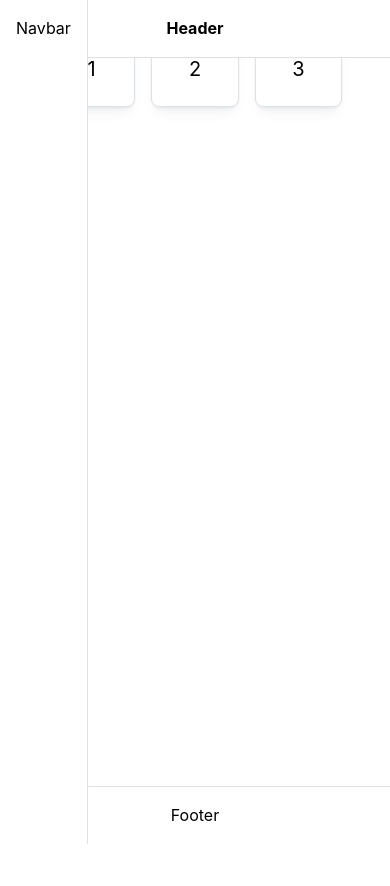
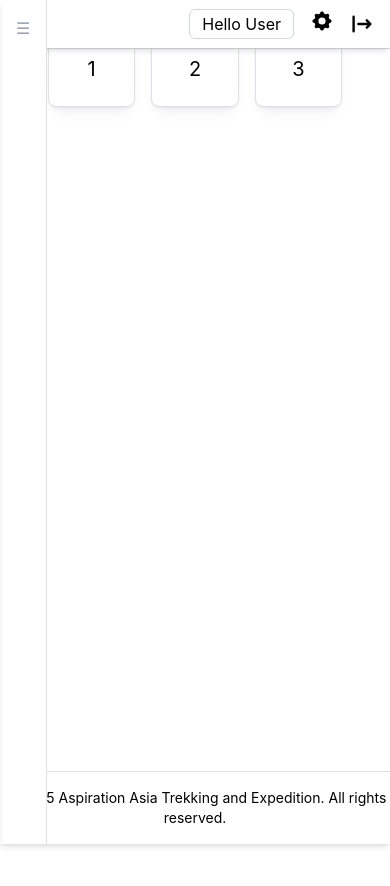
Before and after one commit to adhikari-jagdish/aspire-web-admin, a React (Vite) app: page /dashboard in a window 390 px wide. Shown: the top 886 px of the page. Built offline with nearby package versions, Linux system fonts and the light colour scheme.

Commit message:
Dashboard changes

```diff
--- a/package.json
+++ b/package.json
@@ -17,6 +17,7 @@
     "axios": "^1.9.0",
     "react": "^19.0.0",
     "react-dom": "^19.0.0",
+    "react-icons": "^5.5.0",
     "react-router-dom": "^7.5.3",
     "styled-components": "^6.1.18"
   },
--- /dev/null
+++ b/src/dashboard/components/footer.jsx
@@ -0,0 +1,12 @@
+const Footer = () => {
+  return (
+    <footer className="bg-white text-black py-4 text-center shadow-md">
+      <p className="text-sm">
+        &copy; 2025 Aspiration Asia Trekking and Expedition. All rights
+        reserved.
+      </p>
+    </footer>
+  );
+};
+
+export default Footer;
--- /dev/null
+++ b/src/dashboard/components/header.jsx
@@ -0,0 +1,74 @@
+import { useState, useEffect, useRef } from "react";
+import { HiCog, HiLogout } from "react-icons/hi";
+
+const Header = () => {
+  const [isMenuOpen, setIsMenuOpen] = useState(false);
+  const menuRef = useRef(null);
+
+  // Toggle menu visibility
+  const toggleMenu = () => {
+    setIsMenuOpen(!isMenuOpen);
+  };
+
+  // Handle clicks outside the menu to close it
+  useEffect(() => {
+    const handleClickOutside = (event) => {
+      if (menuRef.current && !menuRef.current.contains(event.target)) {
+        setIsMenuOpen(false);
+      }
+    };
+
+    document.addEventListener("mousedown", handleClickOutside);
+    return () => {
+      document.removeEventListener("mousedown", handleClickOutside);
+    };
+  }, []);
+
+  return (
+    <header className="bg-white text-black h-12 p-4 flex items-center justify-end shadow-md">
+      {/* Settings and Logout Icons */}
+      <div className="flex items-center space-x-4">
+        <div className="border border-gray-300 rounded-md px-3 py-0.5">
+          <span className="text-md font-small">Hello User</span>
+        </div>
+        <div className="relative" ref={menuRef}>
+          <button
+            onClick={toggleMenu}
+            className="hover:text-gray-300 transition-colors cursor-pointer"
+            aria-label="Settings"
+            title="Settings"
+          >
+            <HiCog className="h-6 w-6" />
+          </button>
+          {isMenuOpen && (
+            <div className="absolute right-0 mt-2 w-48 bg-white text-gray-800 rounded-md shadow-lg z-50">
+              <a
+                href="#settings"
+                className="block px-4 py-2 hover:bg-gray-100"
+                onClick={() => setIsMenuOpen(false)}
+              >
+                Settings
+              </a>
+              <a
+                href="#profile"
+                className="block px-4 py-2 hover:bg-gray-100"
+                onClick={() => setIsMenuOpen(false)}
+              >
+                Profile
+              </a>
+            </div>
+          )}
+        </div>
+        <button
+          className="hover:text-gray-300 transition-colors cursor-pointer"
+          aria-label="Logout"
+          title="Logout"
+        >
+          <HiLogout className="h-6 w-6" />
+        </button>
+      </div>
+    </header>
+  );
+};
+
+export default Header;
--- /dev/null
+++ b/src/dashboard/components/side_nav.jsx
@@ -0,0 +1,70 @@
+import { useState } from "react";
+
+const navItems = [
+  { name: "Home", icon: "🏠" },
+  { name: "Tours", icon: "🗺️" },
+  { name: "Trekking", icon: "🥾" },
+  { name: "Expedition", icon: "⛰️" },
+  { name: "About", icon: "ℹ️" },
+  { name: "Contact", icon: "📞" },
+  { name: "Gallery", icon: "📸" },
+  { name: "Hotels", icon: "🏨" },
+  { name: "Vehicles", icon: "🚗" },
+];
+
+const SideNav = () => {
+  const [isOpen, setIsOpen] = useState(false);
+
+  const toggleNavbar = () => {
+    setIsOpen(!isOpen);
+  };
+
+  return (
+    <div className="relative">
+      {/* Mobile Menu Button */}
+      <button
+        onClick={toggleNavbar}
+        className="md:hidden p-4 text-gray-400 focus:outline-none z-50"
+      >
+        {isOpen ? "✖" : "☰"}
+      </button>
+
+      {/* Sidebar */}
+      <div
+        className={`fixed inset-y-0 left-0 w-50 bg-white text-white shadow-md transform ${
+          isOpen ? "translate-x-0" : "-translate-x-full"
+        } md:translate-x-0 transition-transform duration-300 ease-in-out z-40`}
+      >
+        <div className="p-4">
+          <img
+            src="https://i.ibb.co/N2WHzdZv/aspiration-logo-2.png" // <-- replace with your actual logo path
+            alt="Logo"
+            className="w-25 h-25 object-contain text-center mx-auto"
+          />
+        </div>
+        <nav className="mt-4">
+          {navItems.map((item) => (
+            <a
+              key={item.name}
+              href={`#${item.name.toLowerCase()}`}
+              className="flex items-center px-4 py-3 text-black hover:bg-gray-500 hover:text-white transition-colors"
+            >
+              <span className="mr-3">{item.icon}</span>
+              {item.name}
+            </a>
+          ))}
+        </nav>
+      </div>
+
+      {/* Overlay for mobile */}
+      {isOpen && (
+        <div
+          className="fixed inset-0 bg-black opacity-50 md:hidden z-30"
+          onClick={toggleNavbar}
+        ></div>
+      )}
+    </div>
+  );
+};
+
+export default SideNav;
--- a/src/dashboard/view/dashboard_view.jsx
+++ b/src/dashboard/view/dashboard_view.jsx
@@ -1,24 +1,21 @@
-import {
-    AppShell,
-    Card,
-    Text,
-    Grid,
-    Container,
-} from '@mantine/core';
+import { AppShell, Card, Text, Grid, Container } from "@mantine/core";
+import Header from "../components/header";
+import SideNav from "../components/side_nav";
+import Footer from "../components/footer";
 
 const DashboardView = () => {
   return (
     <AppShell>
       <AppShell.Header>
-                <div style={{ padding: '16px', fontWeight: 'bold' }}>Header</div>
+        <Header />
       </AppShell.Header>
 
-            <AppShell.Navbar width={{ base: 200 }}>
-                <div style={{ padding: '16px' }}>Navbar</div>
+      <AppShell.Navbar>
+        <SideNav />
       </AppShell.Navbar>
 
-            <AppShell.Footer height={60}>
-                <div style={{ padding: '16px' }}>Footer</div>
+      <AppShell.Footer>
+        <Footer />
       </AppShell.Footer>
 
       <AppShell.Main>
@@ -27,7 +24,9 @@ const DashboardView = () => {
             {[1, 2, 3].map((num) => (
               <Grid.Col span={4} key={num}>
                 <Card shadow="sm" padding="lg" radius="md" withBorder>
-                                    <Text align="center" size="xl">{num}</Text>
+                  <Text align="center" size="xl">
+                    {num}
+                  </Text>
                 </Card>
               </Grid.Col>
             ))}
@@ -36,7 +35,6 @@ const DashboardView = () => {
       </AppShell.Main>
     </AppShell>
   );
-}
+};
 
-
-export default DashboardView
+export default DashboardView;
```
Also changed, not shown: src/dashboard/view/home_view.jsx (added), 1 other file (tests, documents, lock files or other folders). Lines whose indentation alone changed are shown as unchanged.
